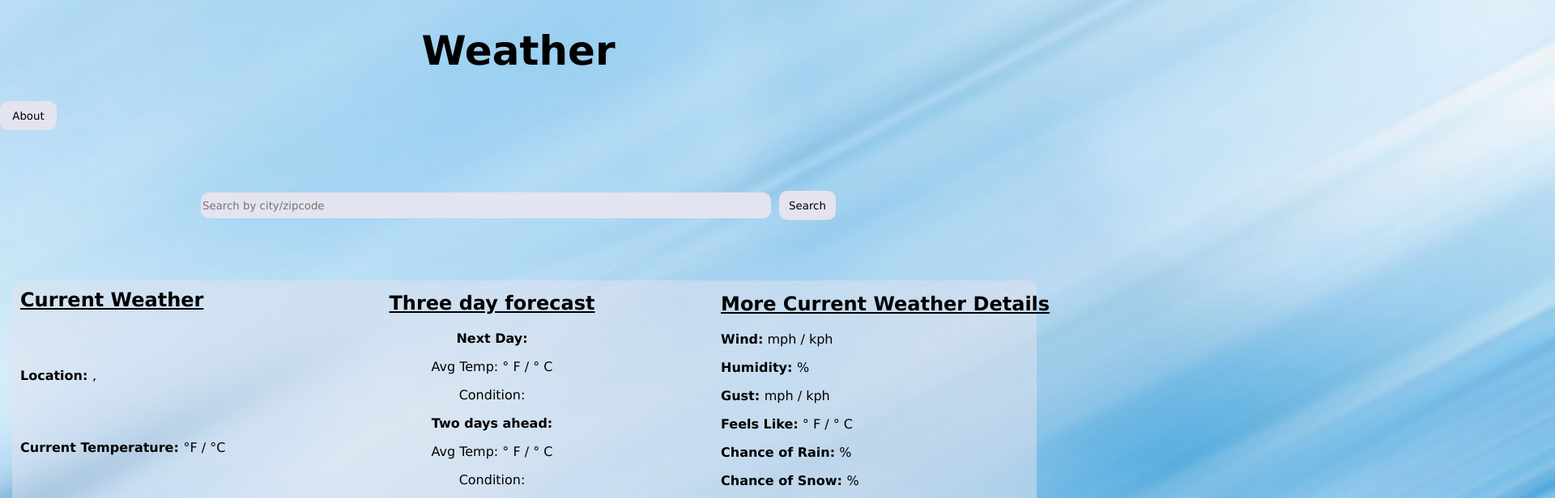
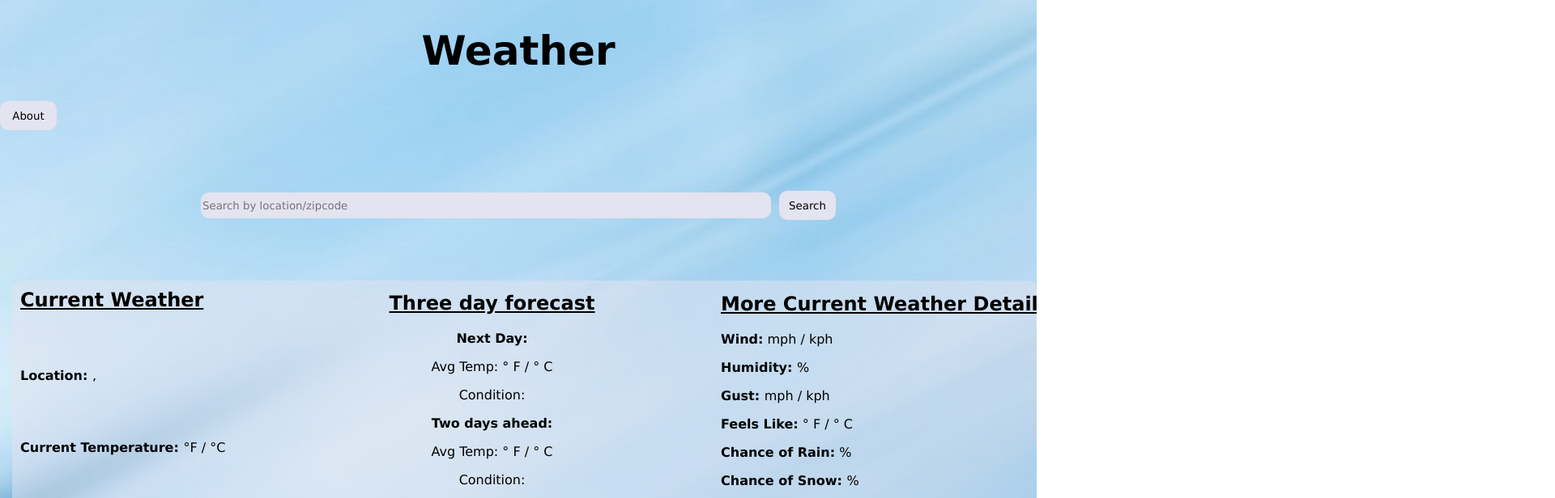
Before and after one commit to stporter/weather-app, a React (Create React App) app: page / in a window 1280 px wide. Shown: the top 616 px of the page at 81% size, 1920 px wide, since content can reach past the window. Built offline with nearby package versions, Linux system fonts and the light colour scheme; no server answers; the HTML template or start-up script is replaced by a standard one.

Commit message:
finally fixed styling issues

```diff
--- a/src/App.css
+++ b/src/App.css
@@ -3,17 +3,15 @@
 		'Lucida Sans Unicode', Geneva, Verdana, sans-serif;
 }
 
-body {
-	margin: 0;
-	padding: 0;
-	box-sizing: border-box;
-	/* display: grid;
-	grid-template-columns: 1fr 3fr 1fr;
-	grid-template-rows: 80px 1fr 80px; */
+body,
+html {
 	background: url('/assets/bluesky.png');
-	/* width: 100vw;
-	height: 100vh; */
-	/* max-width: 100%; */
+
+	width: 100%;
+	height: 100%;
+	margin: 0px;
+	padding: 0px;
+	overflow-x: hidden;
 }
 
 .title {
--- a/src/Current_Weather/CurrentWeather.js
+++ b/src/Current_Weather/CurrentWeather.js
@@ -35,7 +35,7 @@ function Currentweather(props) {
 			<div>
 				<form className='search-weather' onSubmit={handleSubmit}>
 					<input
-						placeholder='Search by city/zipcode'
+						placeholder='Search by location/zipcode'
 						type='text'
 						name='searchString'
 						className='search-location'
```
